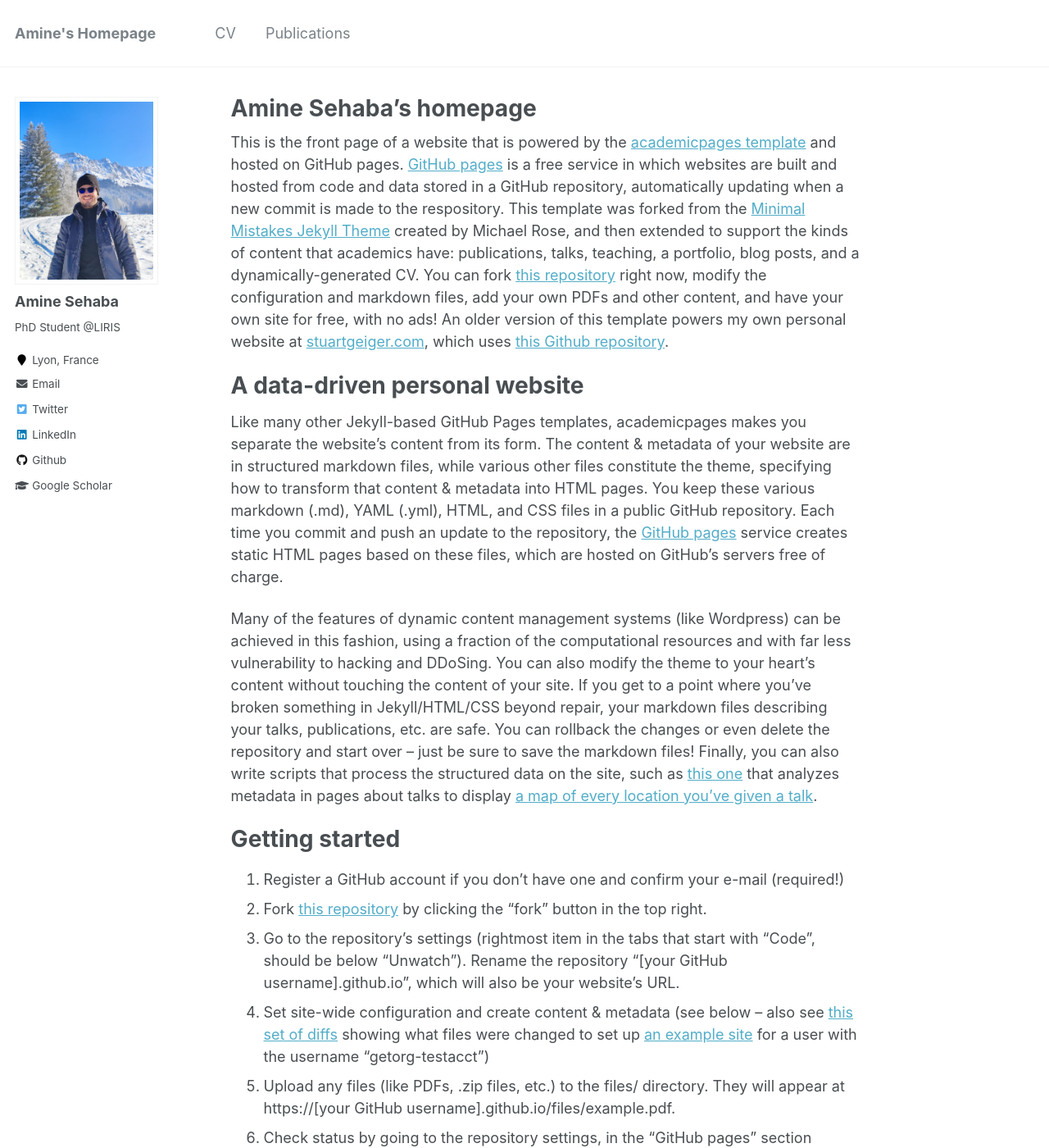
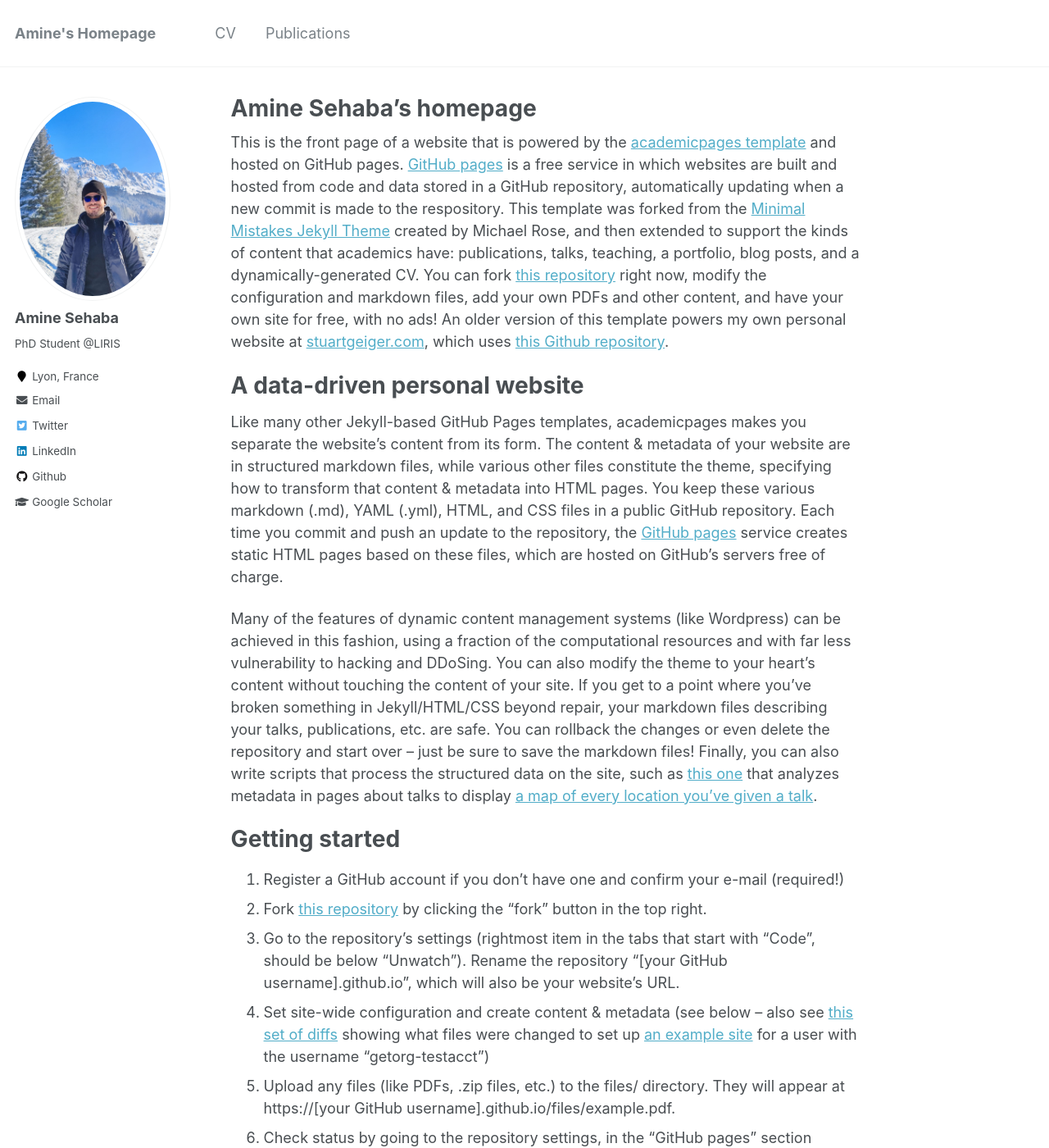
Before and after one commit to Sehaba95/sehaba95.github.io, a Jekyll site: the page built from _pages/about.md, in a window 1280 px wide and 1400 px high. Shown: the whole window at 82% size. Built offline with Jekyll 4.4.1, drawn with Linux system fonts in a browser that asks for light colours.

Commit message:
Some updates

```diff
--- a/_sass/_sidebar.scss
+++ b/_sass/_sidebar.scss
@@ -83,8 +83,8 @@
   }
 
   img {
-    max-width: 175px;
-    border-radius: 0%;
+    max-width: 200px;
+    border-radius: 50%;
 
     @include breakpoint($large) {
       padding: 5px;
```
